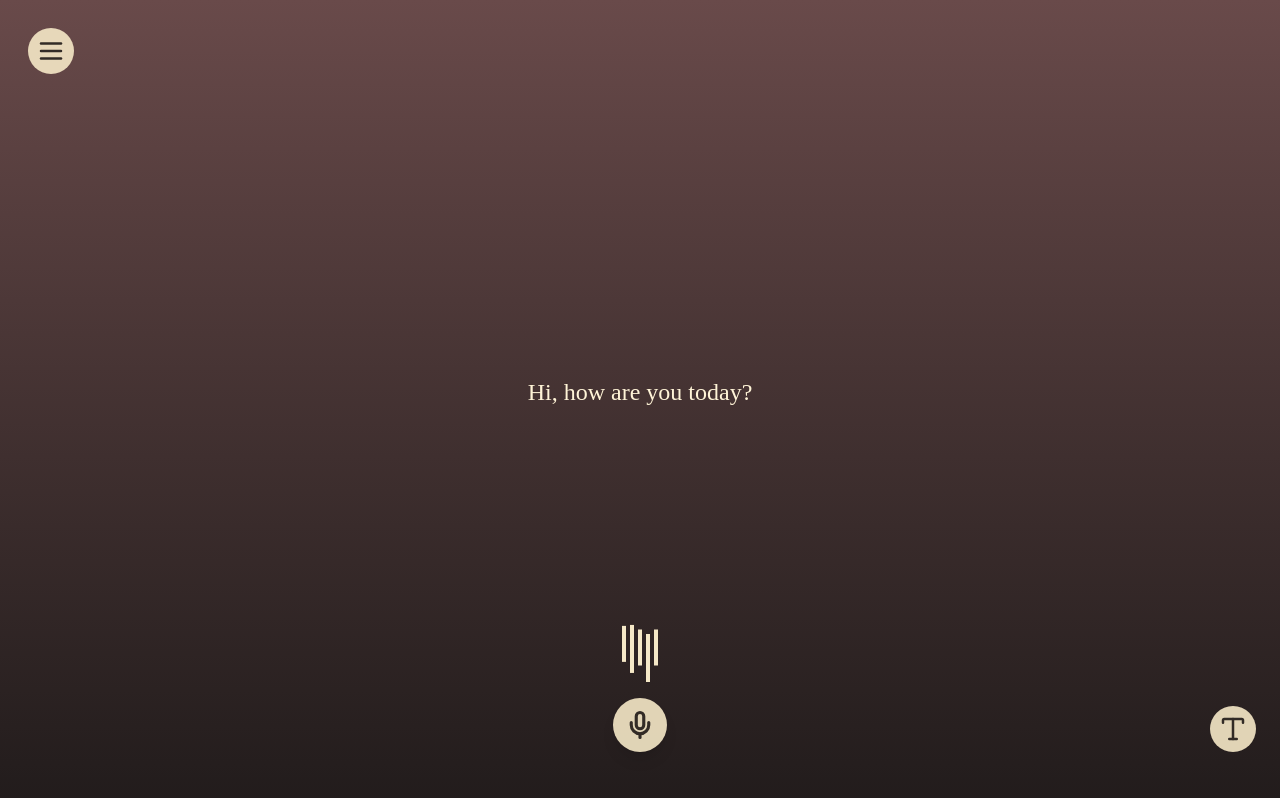
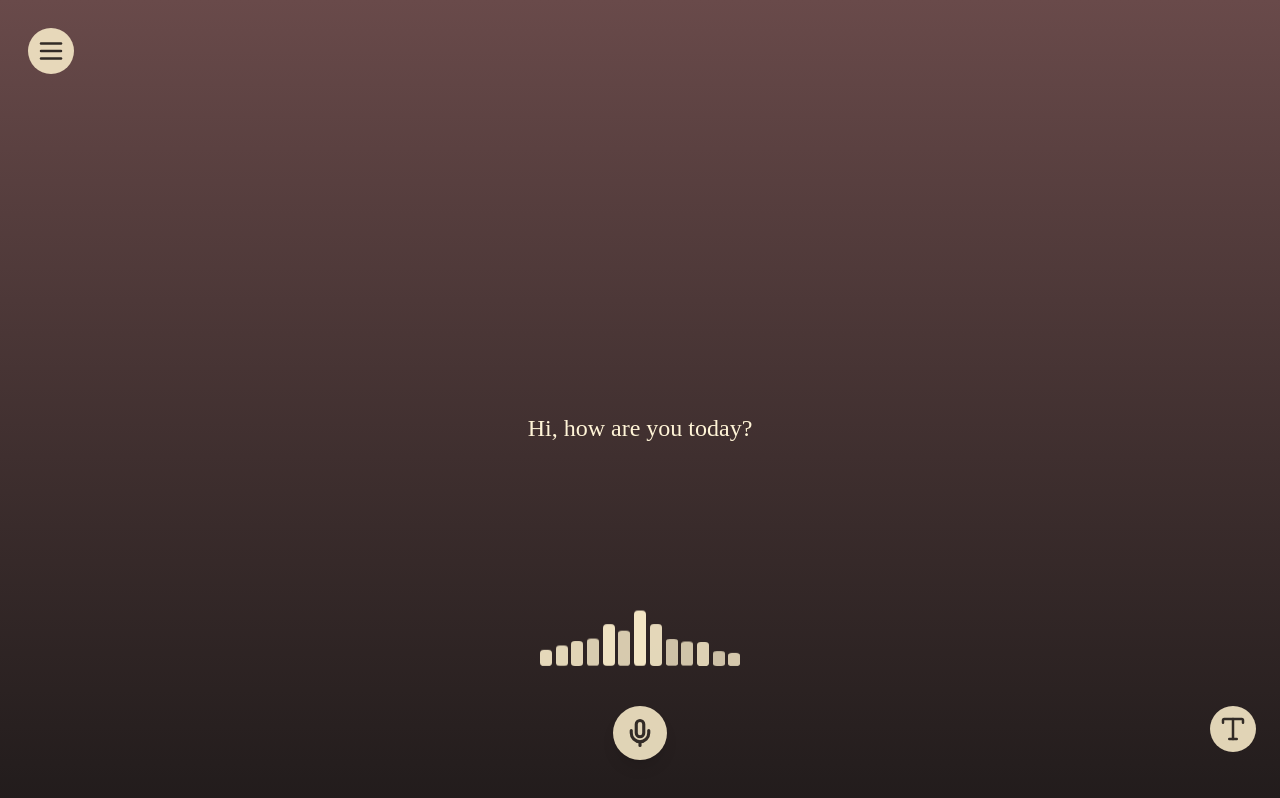
Before and after one commit to kennylin119/verne-frontend, a React (Vite) app: page / in a window 1280 px wide. Both pictures are taken after a click on the button 640 px from the left and 725 px from the top of the page. Built offline with nearby package versions, Linux system fonts and the light colour scheme; a web font is replaced by a local one.

Commit message:
updated wavebar animation

```diff
--- a/src/App.css
+++ b/src/App.css
@@ -2,3 +2,23 @@
 @tailwind base;
 @tailwind components;
 @tailwind utilities;
+
+@keyframes wavebar {
+  0% {
+    transform: scaleY(0.6);
+    opacity: 0.8;
+  }
+  50% {
+    transform: scaleY(1);
+    opacity: 1;
+  }
+  100% {
+    transform: scaleY(0.6);
+    opacity: 0.8;
+  }
+}
+
+.animate-wavebar {
+  animation-name: wavebar;
+  transform-origin: bottom;
+}
--- a/src/App.jsx
+++ b/src/App.jsx
@@ -72,21 +72,6 @@ function App() {
           ))}
         </div>
 
-        {isListening && (
-          <div className="flex justify-center gap-1 mb-6">
-            {[...Array(5)].map((_, i) => (
-              <div
-                key={i}
-                className="w-1 bg-[#F5E8C7] animate-bounce"
-                style={{
-                  animationDelay: `${i * 0.1}s`,
-                  animationDuration: '1s',
-                  height: `${(i % 2 === 0 ? 1.5 : 2) * 1.5}rem`,
-                }}
-              />
-            ))}
-          </div>
-        )}
       </main>
 
       {/* T button viewable by default, after click, text bar opens and T button disappears */}
@@ -99,7 +84,38 @@ function App() {
             <Type size={30} strokeWidth={2} />
           </button>
 
-          <div className="fixed bottom-12 left-1/2 transform -translate-x-1/2 z-10">
+            <div className="fixed bottom-10 left-1/2 transform -translate-x-1/2 z-10 flex flex-col items-center w-screen">
+
+              {isListening ? (
+                <div className="w-[200px] flex justify-center gap-1 mb-10 h-10 items-end">
+                  {[...Array(13)].map((_, i, arr) => {
+                    const center = Math.floor(arr.length / 2);
+                    const distanceFromCenter = Math.abs(i - center);
+                    const maxHeight = 3.5; // in rem
+                    const minHeight = 1.2; // in rem
+                    const range = maxHeight - minHeight;
+                    const height = maxHeight - (distanceFromCenter / center) * range;
+
+                    return (
+                      <div
+                        key={i}
+                        className="w-3 bg-[#F5E8C7] rounded-sm animate-wavebar"
+                        style={{
+                          height: `${height}rem`,
+                          animationDelay: `-${(Math.random() * 0.9).toFixed(2)}s`,
+                          animationDuration: '0.9s',
+                          animationIterationCount: 'infinite',
+                          animationDirection: 'alternate',
+                          animationTimingFunction: 'ease-in-out',
+                        }}
+                      />
+                    );
+                  })}
+                </div>
+              ) : (
+                <div className="w-[200px] h-1.5 bg-[#F5E8C7] rounded-full mb-10" />
+              )}
+
               <button
                 className="p-3 rounded-full bg-[#F5E8C7]/90 text-[#322B26] shadow-lg"
                 onClick={() => {
```
Lines whose indentation alone changed are shown as unchanged.
